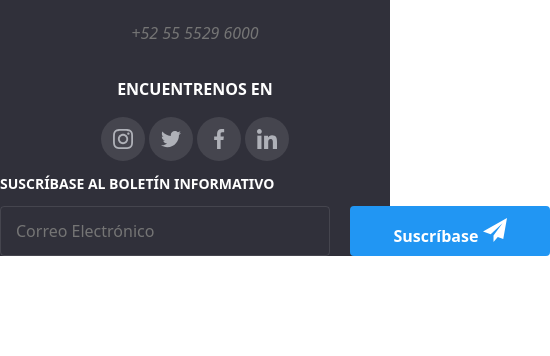
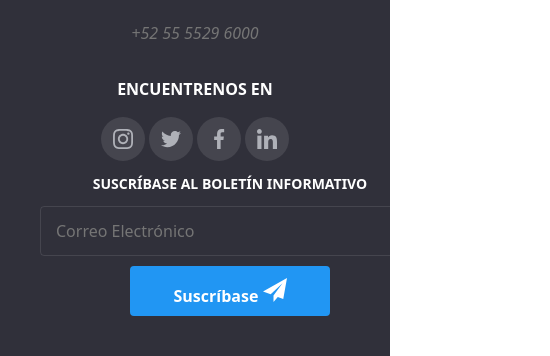
Before and after one commit to gamp300/goit-markup-hw-08, a plain HTML site: page index.html in a window 390 px wide. Shown: the part 5172-5528 px from the top of the page, 550 px wide, since content can reach past the window. Before the commit the page ends 5428 px from the top, so only its background shows below. Drawn offline with nearby package versions, Linux system fonts and the light colour scheme.

Commit message:
T-8 C-1.2

```diff
--- a/index.html
+++ b/index.html
@@ -183,7 +183,7 @@
       <div class="container">
         <h2>Nuestro Equipo</h2>
           <ul class="equipment__align">
-            <li>
+            <li class="equipment__li">
               <img src="./images/joven-1.jpg" alt="Andres Cobo" width="200">
               <h3>Andres Cobo</h3>
               <p>Diseñador de Productos</p>
--- a/sass/layouts/_footer.scss
+++ b/sass/layouts/_footer.scss
@@ -31,6 +31,7 @@
 
 /*Section 2*/
   &__title {
+    width: auto;
     color: rgb(255, 255, 255);
     font-size: 16px;
   }
@@ -53,9 +54,8 @@
   }
 
   &__input {
-    width: 330px;
+    max-width: 330px;
     height: 50px;
-    display: block;
     color: #fff;
     background-color: transparent;
     outline: none;
@@ -73,6 +73,10 @@
   }
 }
 
+.equipment__li{
+  max-width: 330px;
+}
+
 .salto {
   white-space: pre-line;
 }
--- a/sass/layouts/_header.scss
+++ b/sass/layouts/_header.scss
@@ -149,9 +149,17 @@ Inicio Menu*/
     text-align: center;
   }
 
+  // .equipment__li{
+  //   min-width: 380px;
+  // }
+
+
+
+
+
+
   ul.clientes__company {
     height: auto;
-    background-color: aqua;
     position: relative;
   }
 
@@ -161,17 +169,31 @@ Inicio Menu*/
 
   .footer__container {
     flex-direction: column;
-    margin-top: 40px;
+    margin: 40px;
   }
 
-  .footer__section {
+  .footer__section{
     text-align: center;
   }
 
+  form.footer__form{
+    padding: 0;
+    text-align: center;
+    max-width: 380px;
+  }
 
-  .button__footer {
+  .footer__input{
+    min-width: 380px;
+  }
+
+  div.footer__display {
+    max-width: 480px;
     display: block;
+    text-align: center;
+  }
 
+  .footer__title{
+    text-align: center;
   }
 }
 
```
Also changed, not shown: css/main.min.css, 1 other file.
